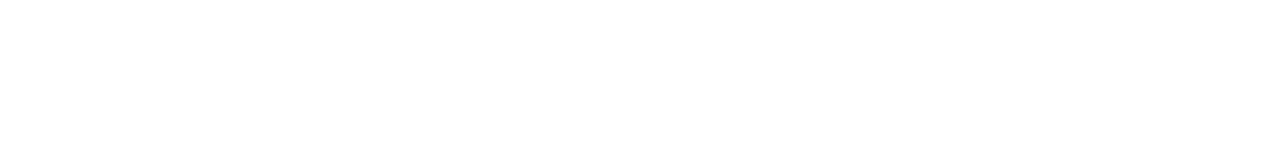
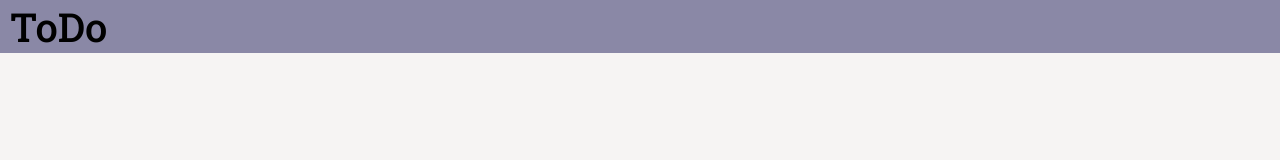
Before and after one commit to AveWycc220/ToDo, a plain HTML site: page index.html in a window 1280 px wide. Drawn offline with Linux system fonts and the light colour scheme.

Commit message:
feat (html&css): add header

```diff
--- a/css/main.css
+++ b/css/main.css
@@ -0,0 +1,14 @@
+body {
+    background-color: #F6F4F3;
+    margin:0;
+}
+
+.header {
+    background-color: #8A88A6;
+}
+
+#logo {
+    padding-left: 10px;
+    font-size: 40px;
+    font-family: 'Roboto Slab', serif;
+}
--- a/index.html
+++ b/index.html
@@ -5,7 +5,11 @@
     <meta name="viewport" content="width=device-width, initial-scale=1.0">
     <title>ToDo</title>
     <link rel="icon" type="image/png" href="img/icons.png">
+    <link rel="stylesheet" href="css/main.css">
+    <link href="https://fonts.googleapis.com/css2?family=Open+Sans&family=Roboto+Slab:wght@500&display=swap" rel="stylesheet">
 </head>
 <body>
+    <div class="header"><span id="logo">ToDo</span></div>
+    <div class="container"></div>
 </body>
 </html>
```
